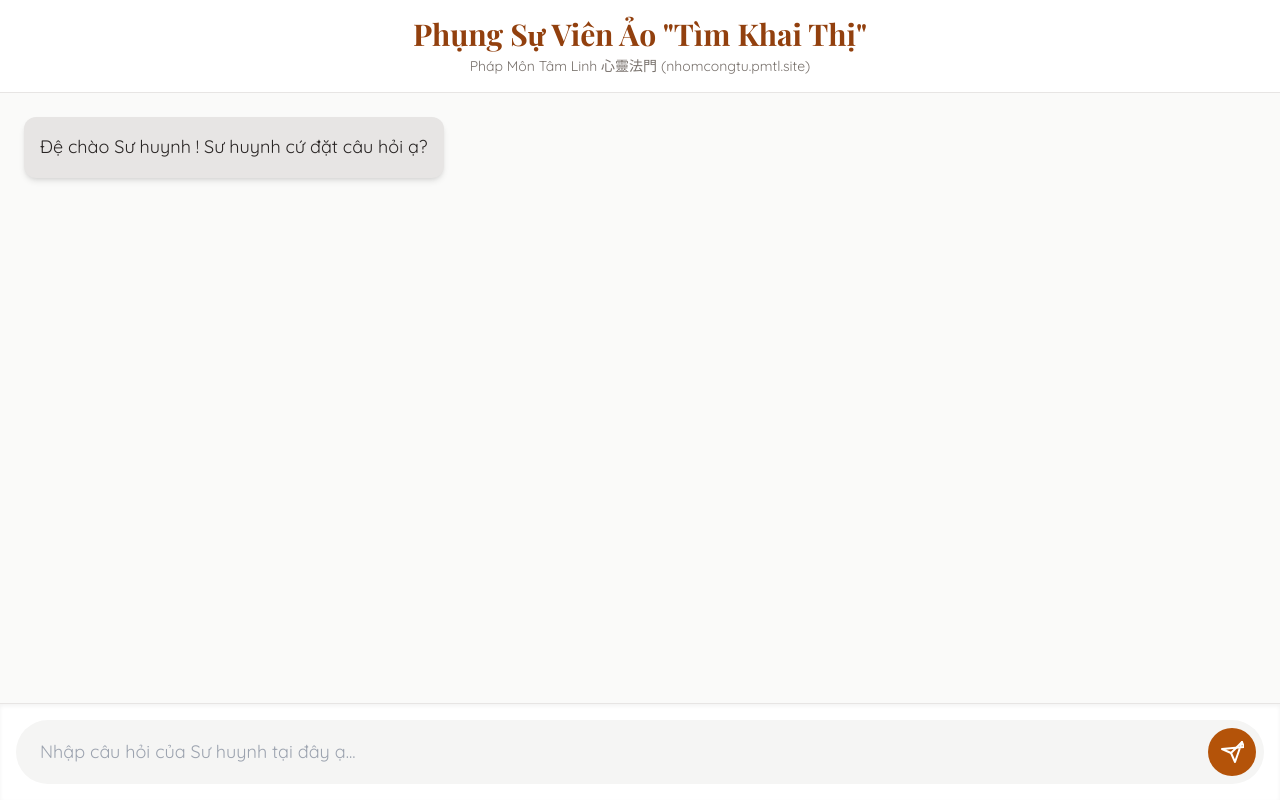
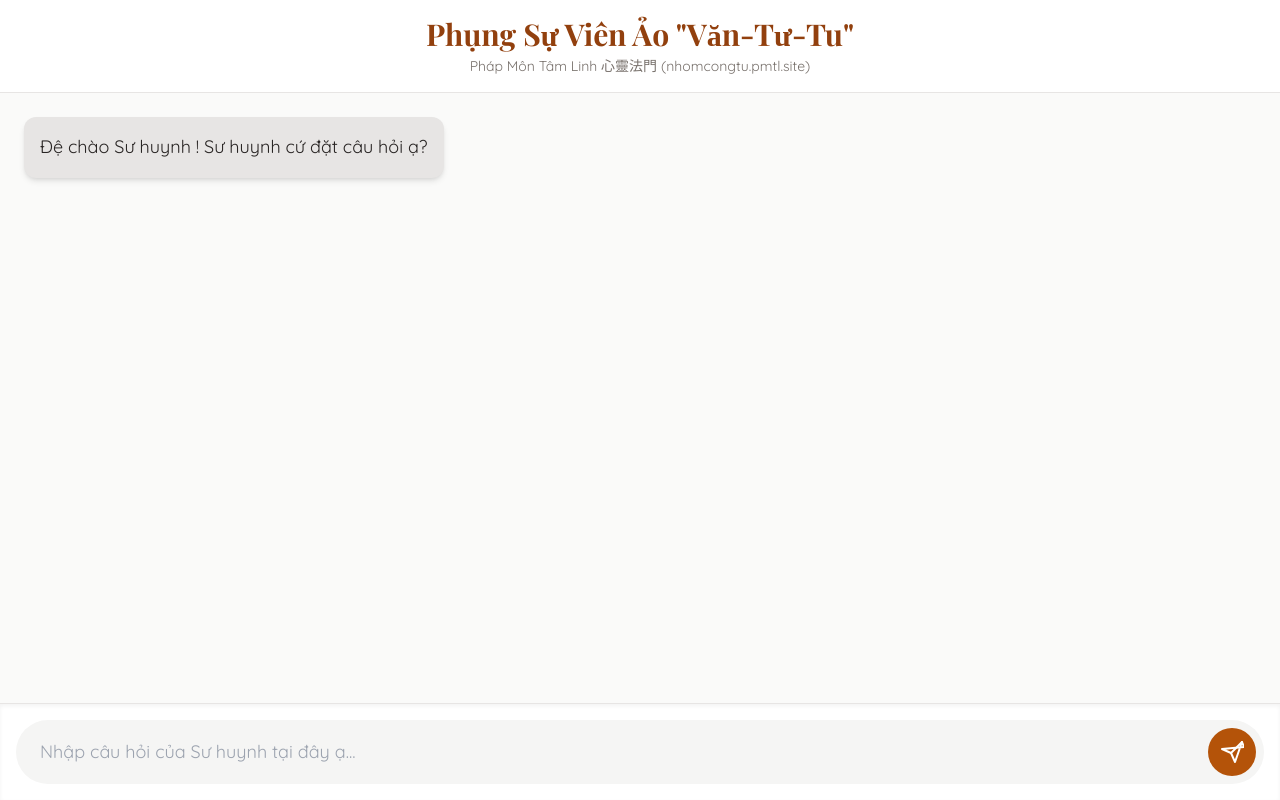
Before and after one commit to linhnhi20041411-web/psv-tkt, a plain HTML site: page frontend/index.html in a window 1280 px wide. Drawn offline with nearby package versions, Linux system fonts and the light colour scheme.

Commit message:
Update index.html

```diff
--- a/frontend/index.html
+++ b/frontend/index.html
@@ -3,7 +3,7 @@
 <head>
     <meta charset="UTF-8">
     <meta name="viewport" content="width=device-width, initial-scale=1.0">
-    <title>Phụng Sự Viên Ảo Tìm Khai Thị</title>
+    <title>Phụng Sự Viên Ảo "Văn-Tư-Tu"</title>
     <script src="https://cdn.tailwindcss.com"></script>
     <link rel="preconnect" href="https://fonts.googleapis.com">
     <link rel="preconnect" href="https://fonts.gstatic.com" crossorigin>
@@ -86,7 +86,7 @@
     <div class="w-screen flex flex-col bg-white" style="height: var(--app-height, 100vh);">
 
         <div class="text-center py-4 border-b border-stone-200 shadow-sm flex-shrink-0">
-            <h1 class="font-title text-2xl md:text-3xl font-bold text-amber-800">Phụng Sự Viên Ảo "Tìm Khai Thị"</h1>
+            <h1 class="font-title text-2xl md:text-3xl font-bold text-amber-800">Phụng Sự Viên Ảo "Văn-Tư-Tu"</h1>
             <p class="text-stone-500 text-sm mt-1">Pháp Môn Tâm Linh 心靈法門 (nhomcongtu.pmtl.site)</p>
         </div>
 
```
